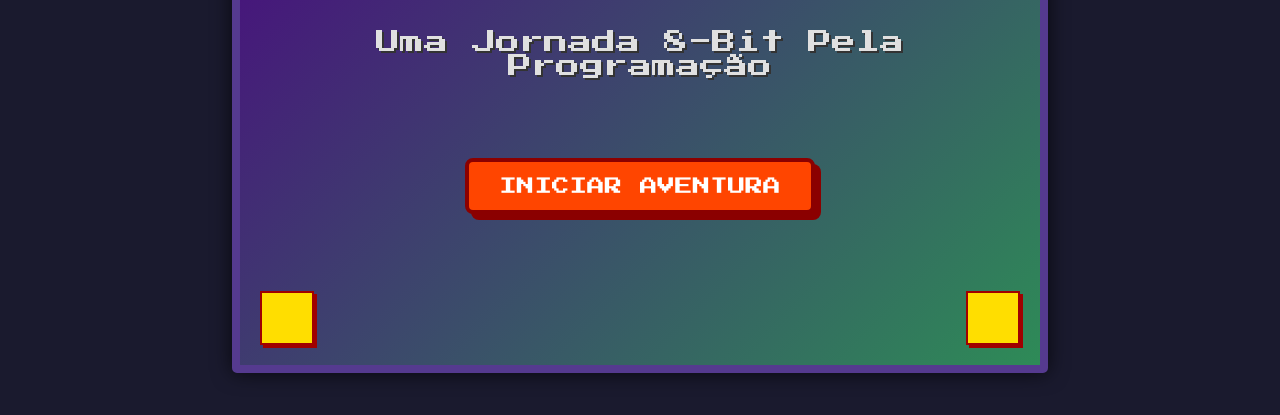
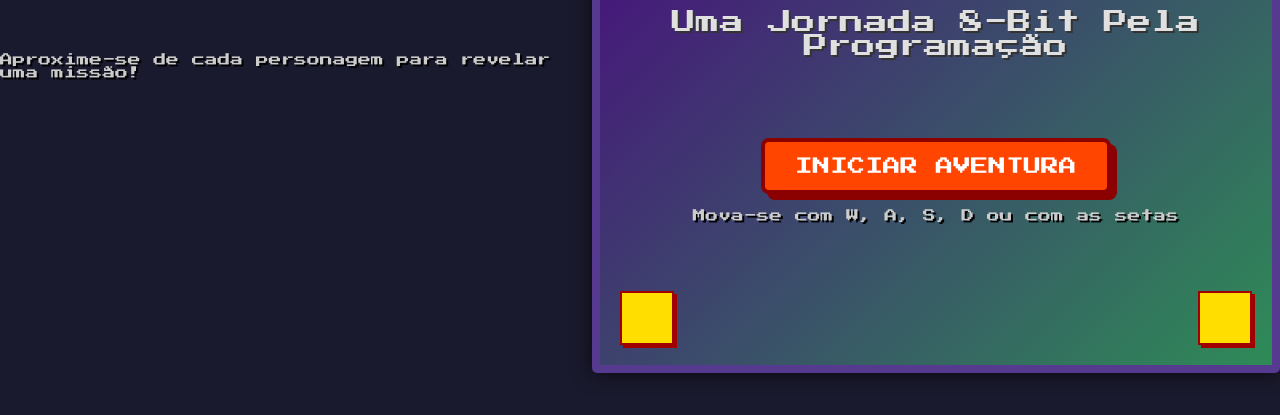
Before and after one commit to darkStar-git/code-heroes, a plain HTML site: page index.html in a window 1280 px wide. Shown: the part 335-750 px from the top of the page. Drawn offline with Linux system fonts and the light colour scheme.

Commit message:
Update index.html

```diff
--- a/index.html
+++ b/index.html
@@ -9,6 +9,7 @@
     <link href="https://fonts.googleapis.com/css2?family=Press+Start+2P&display=swap" rel="stylesheet">
 </head>
 <body>
+    <p class="small-text">Aproxime-se de cada personagem para revelar uma missão!</p>
     <div id="game-container">
 
         <!-- Tela Inicial -->
@@ -16,6 +17,7 @@
             <h1 class="game-title">CODE HEROES</h1>
             <p class="game-subtitle">Uma Jornada 8-Bit Pela Programação</p>
             <button id="startButton" class="game-button">INICIAR AVENTURA</button>
+            <p class="small-text">Mova-se com W, A, S, D ou com as setas</p>
             <div class="pixel-art-decor top-left"></div>
             <div class="pixel-art-decor top-right"></div>
             <div class="pixel-art-decor bottom-left"></div>
```
